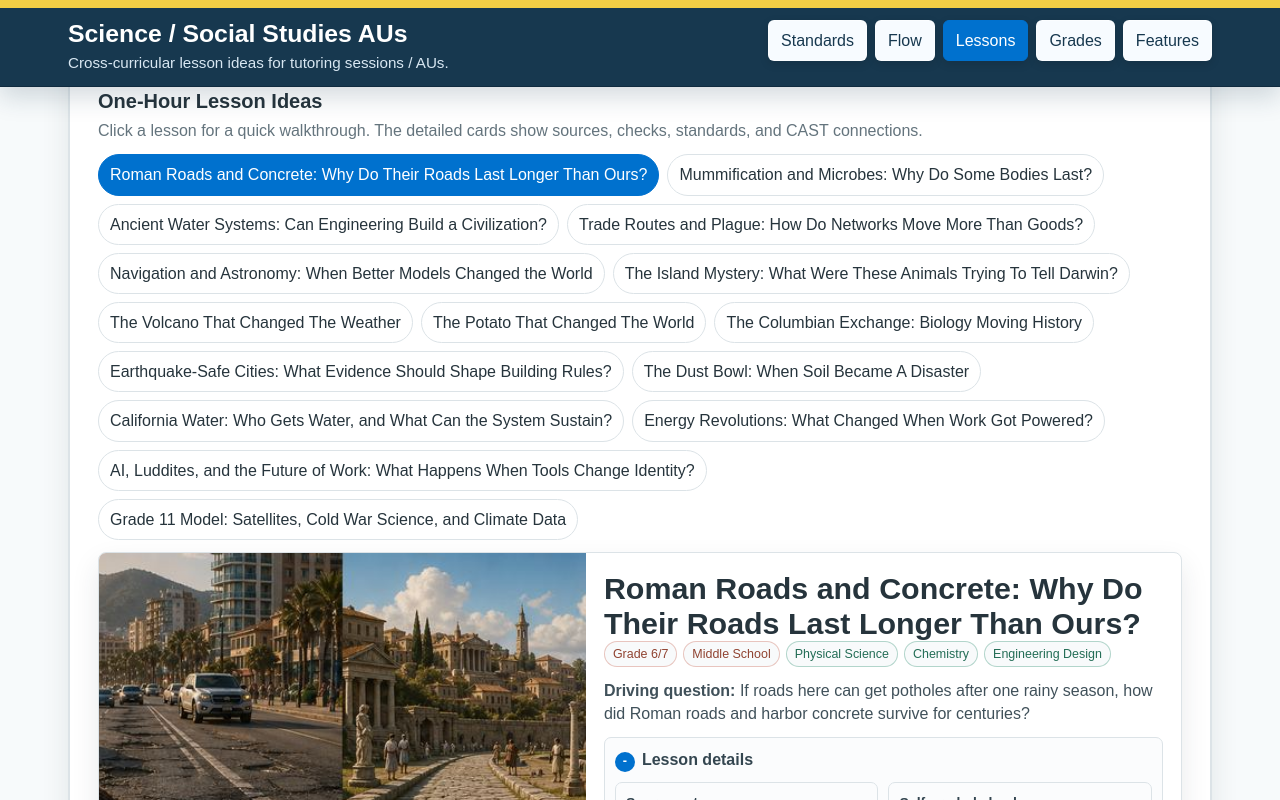
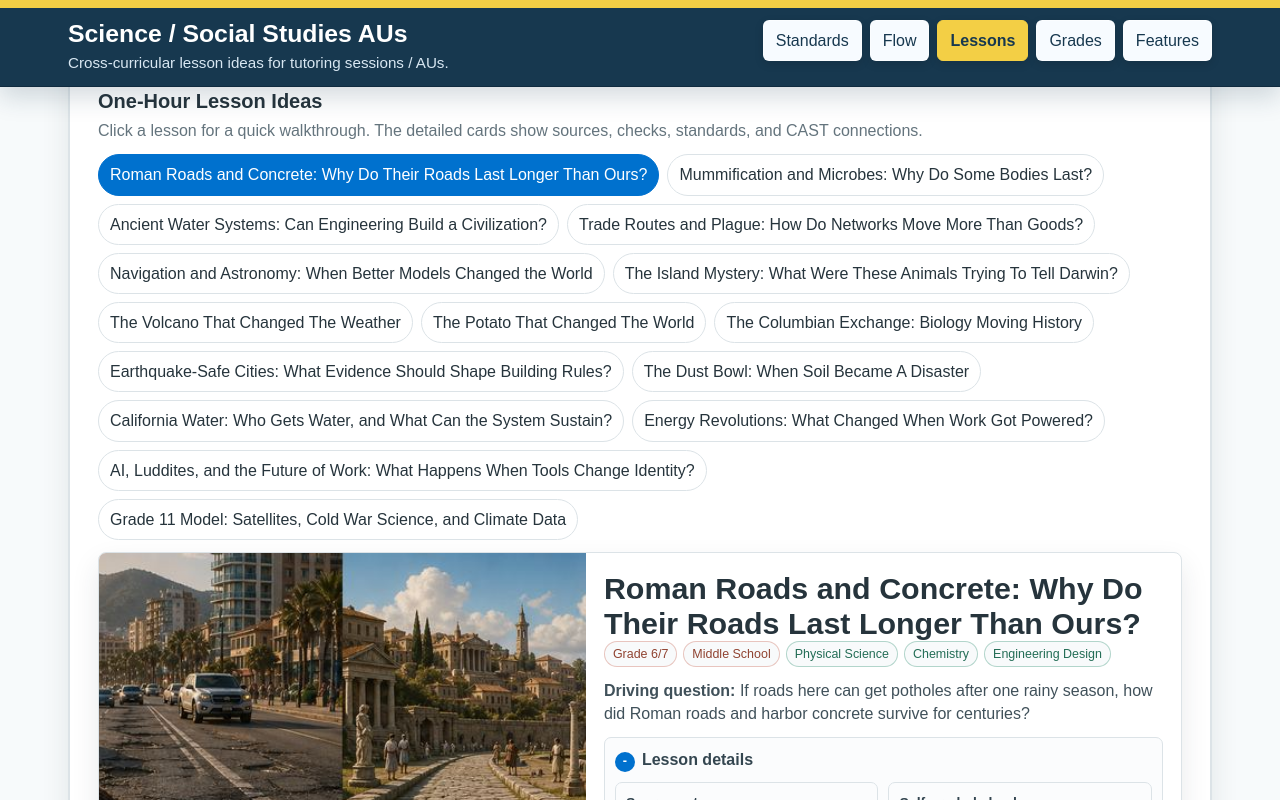
Before and after one commit to bbuchler/science-history-project-ideas, a website: page index.html in a window 1280 px wide. Both pictures are taken after a click on the link "Lessons". Shown: the part 800-1600 px from the top of the page. Drawn offline with Linux system fonts and the light colour scheme.

Commit message:
Use gold active nav highlight

```diff
--- a/index.html
+++ b/index.html
@@ -98,10 +98,11 @@
       box-shadow: 0 3px 10px rgba(0, 0, 0, 0.12);
     }
 
-    nav a.primary {
-      background: var(--blue);
-      border-color: var(--blue);
-      color: #fff;
+    nav a.active {
+      background: var(--yellow);
+      border-color: var(--yellow);
+      color: #17384f;
+      font-weight: 700;
     }
 
     main {
@@ -564,7 +565,7 @@
       <nav aria-label="Page sections">
         <a href="#standards">Standards</a>
         <a href="#flow">Flow</a>
-        <a class="primary" href="#lessons">Lessons</a>
+        <a href="#lessons">Lessons</a>
         <a href="#bank">Grades</a>
         <a href="#setup">Features</a>
       </nav>
@@ -944,11 +945,18 @@
       }
     }
 
+    function setActiveNav(hash) {
+      document.querySelectorAll('nav a[href^="#"]').forEach((link) => {
+        link.classList.toggle("active", link.getAttribute("href") === hash);
+      });
+    }
+
     function openSectionFromHash(hash) {
       if (!hash) return;
       const section = document.querySelector(hash);
       if (section && section.tagName.toLowerCase() === "details") {
         section.open = true;
+        setActiveNav(hash);
         section.scrollIntoView({ block: "start" });
       }
     }
```
